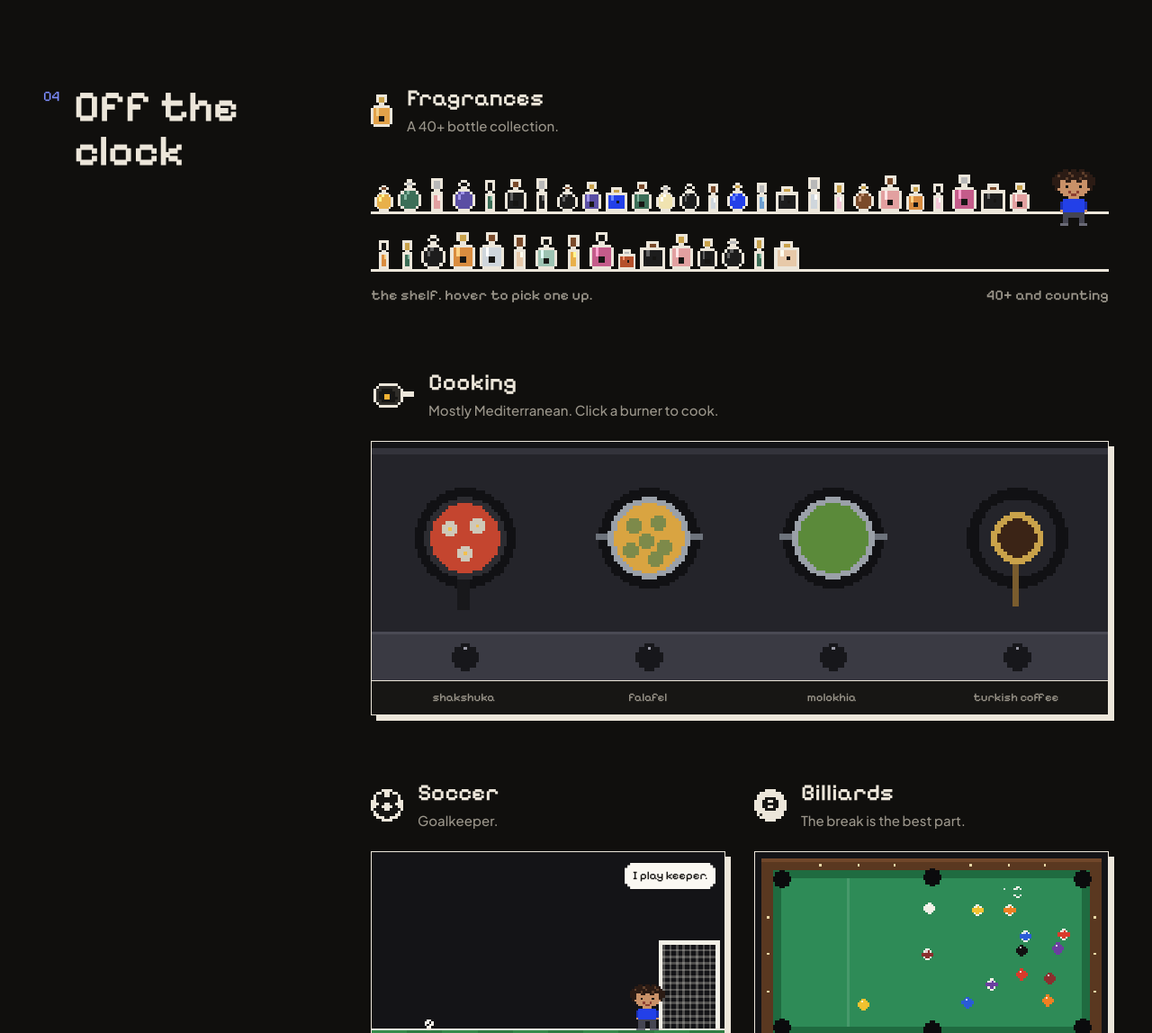
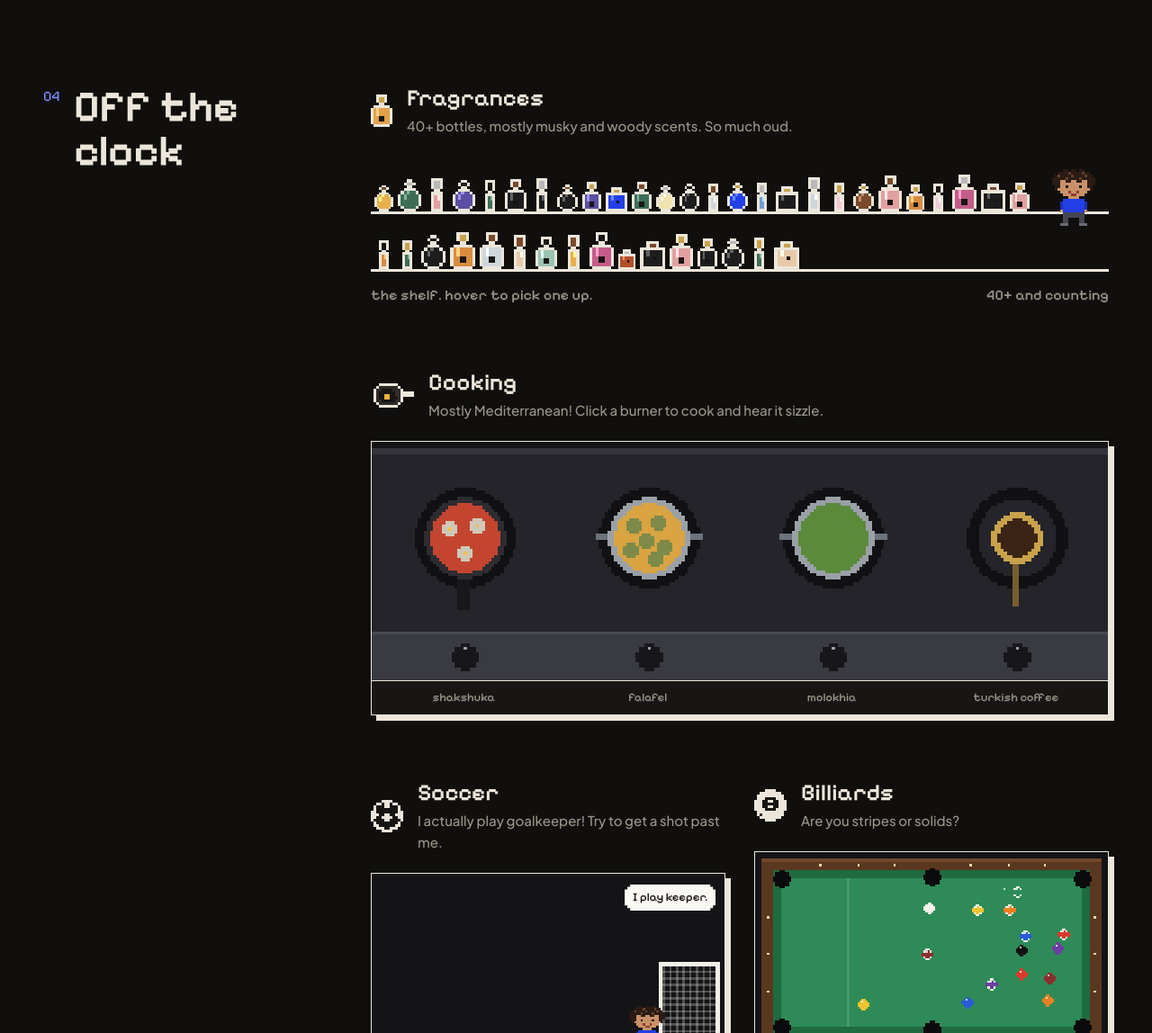
Before and after one commit to elbannaahmed/website, a plain HTML site: page index.html in a window 1280 px wide. Shown: the part 6740-7888 px from the top of the page at 90% size. Drawn offline with Linux system fonts and the light colour scheme.

Commit message:
Off the clock: livelier captions
Co-Authored-By: Claude Opus 5.5 <noreply@anthropic.com>
Claude-Session: https://claude.ai/code/session_01RwvLiQ8LX6sibicQ7REw61

```diff
--- a/index.html
+++ b/index.html
@@ -598,7 +598,7 @@ footer{padding:130px 0 140px;color:var(--muted)}
   <div class="split-head"><h2><span class="num">04</span><span class="ht">Off the clock</span></h2></div>
   <div class="split-body">
   <div class="hob reveal">
-    <div class="hob-head"><canvas class="sprite" data-sprite="bottleA" data-scale="3" data-pal='{"c":"#e2a24a","p":"#c9a24a","l":"#f3d08a"}'></canvas><div><h3>Fragrances</h3><p>A 40+ bottle collection.</p></div></div>
+    <div class="hob-head"><canvas class="sprite" data-sprite="bottleA" data-scale="3" data-pal='{"c":"#e2a24a","p":"#c9a24a","l":"#f3d08a"}'></canvas><div><h3>Fragrances</h3><p>40+ bottles, mostly musky and woody scents. So much oud.</p></div></div>
     <div class="shelf">
       <div class="bottles" id="bottles" aria-label="A shelf of pixel-art fragrance bottles"></div>
       <div class="me-wrap" data-say="smell this one"><canvas class="me" data-pose="sit" data-scale="3"></canvas></div>
@@ -606,17 +606,17 @@ footer{padding:130px 0 140px;color:var(--muted)}
     </div>
   </div>
   <div class="hob reveal">
-    <div class="hob-head"><canvas class="sprite" data-sprite="pan" data-scale="3"></canvas><div><h3>Cooking</h3><p>Mostly Mediterranean. Click a burner to cook.</p></div></div>
+    <div class="hob-head"><canvas class="sprite" data-sprite="pan" data-scale="3"></canvas><div><h3>Cooking</h3><p>Mostly Mediterranean! Click a burner to cook and hear it sizzle.</p></div></div>
     <div class="stove-wrap"><canvas id="stove" aria-label="Interactive stovetop with shakshuka, falafel, molokhia and Turkish coffee"></canvas><div class="stove-labels" id="stove-labels"></div></div>
   </div>
   <div class="hob-row">
     <div class="hob reveal">
-      <div class="hob-head"><canvas class="sprite" data-sprite="ball" data-scale="3"></canvas><div><h3>Soccer</h3><p>Goalkeeper.</p></div></div>
+      <div class="hob-head"><canvas class="sprite" data-sprite="ball" data-scale="3"></canvas><div><h3>Soccer</h3><p>I actually play goalkeeper! Try to get a shot past me.</p></div></div>
       <div class="game"><canvas id="soccer" aria-label="Pixel soccer: shoot at Ahmed in goal"></canvas><div class="keeper-say" id="keeper-say">I play keeper.</div></div>
       <div class="score px" id="soccer-score"></div>
     </div>
     <div class="hob reveal">
-      <div class="hob-head"><canvas class="sprite" data-sprite="eight" data-scale="3"></canvas><div><h3>Billiards</h3><p>The break is the best part.</p></div></div>
+      <div class="hob-head"><canvas class="sprite" data-sprite="eight" data-scale="3"></canvas><div><h3>Billiards</h3><p>Are you stripes or solids?</p></div></div>
       <div class="game"><canvas id="pool" aria-label="Pixel pool table: click to break"></canvas></div>
       <div class="score px" id="pool-score"></div>
     </div>
```
